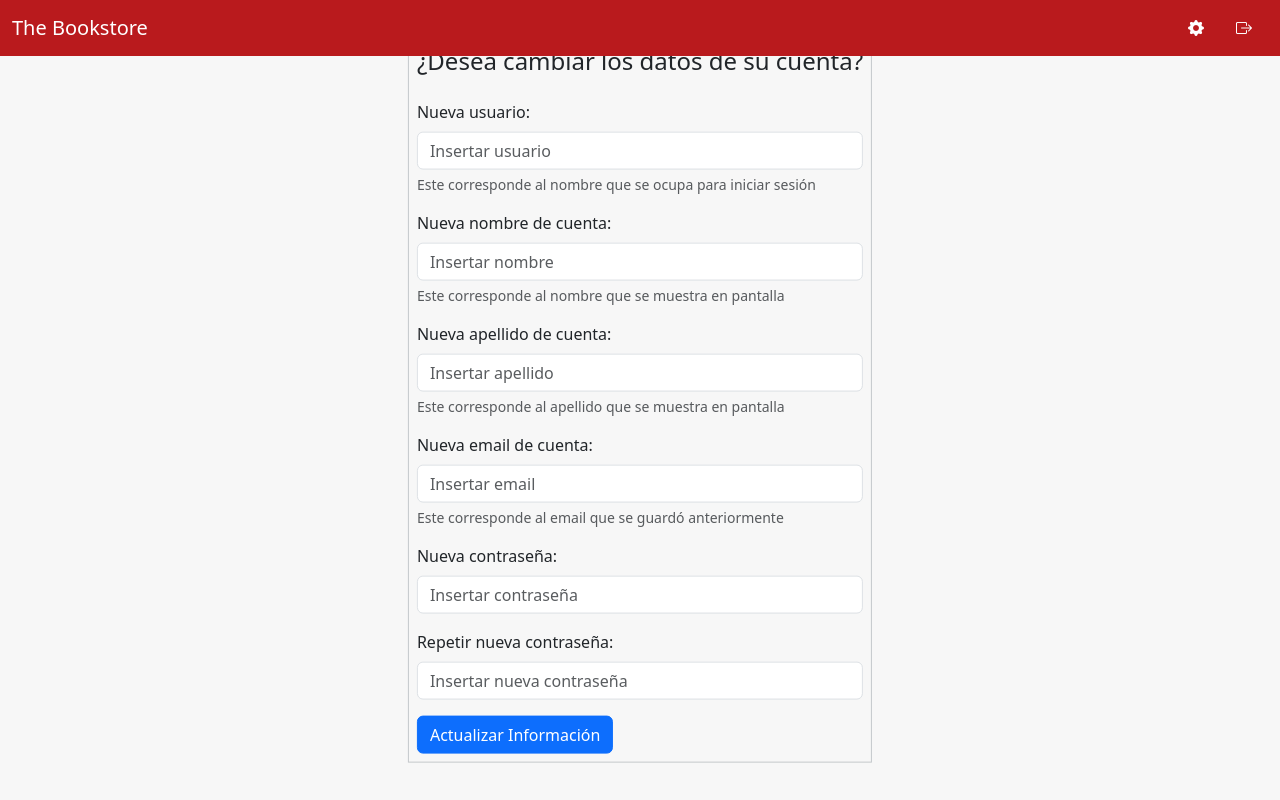
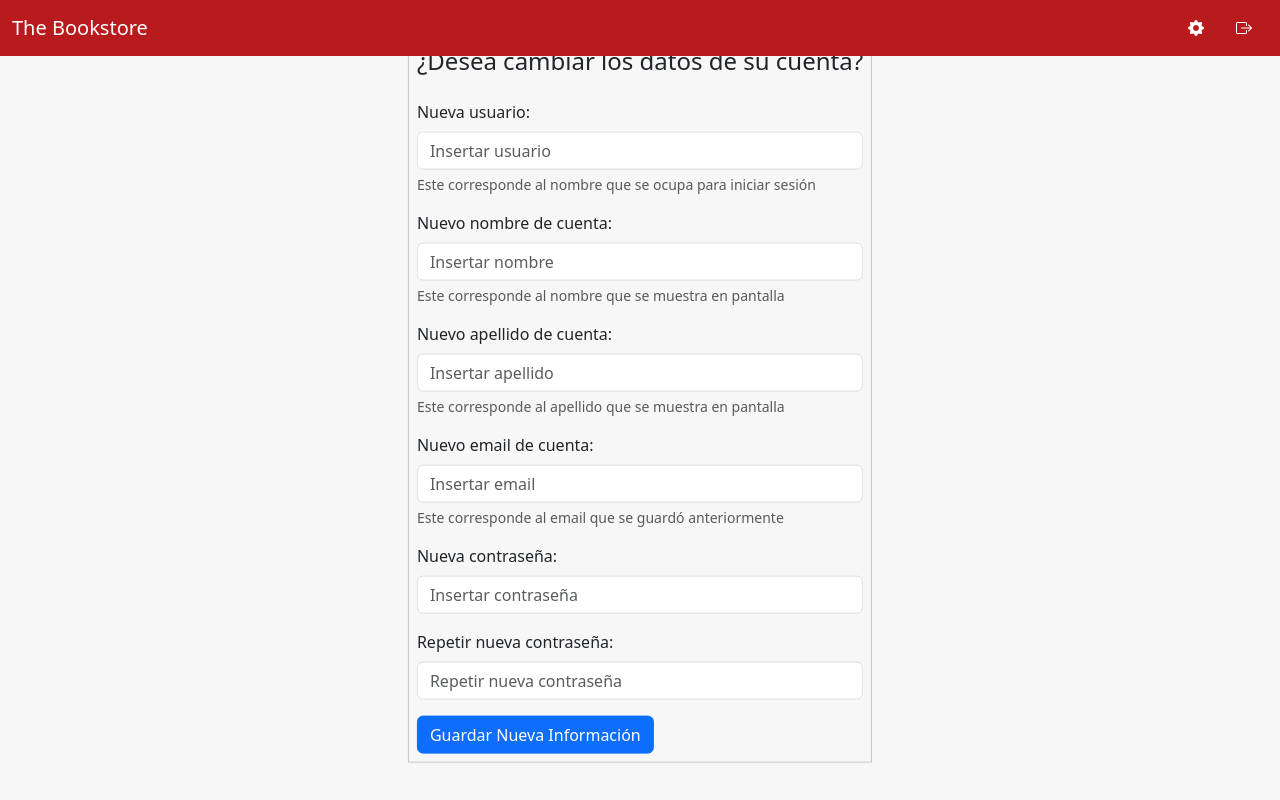
Before and after one commit to lukasvaz/fork-Software-Engineering, a Django app: page /user-data in a window 1280 px wide. Run offline with Django 4.2, Linux system fonts and the light colour scheme.

Commit message:
fix: fixed settings styling grammar

```diff
--- a/web_design/templates/settings.html
+++ b/web_design/templates/settings.html
@@ -19,16 +19,16 @@
                 <div class="form-text">Este corresponde al nombre que se ocupa para iniciar sesión</div>
             </div>
             <div class="mb-3">
-                <label for="new-first_name" class="form-label">Nueva nombre de cuenta:</label>
+                <label for="new-first_name" class="form-label">Nuevo nombre de cuenta:</label>
                 <input type="text" class="form-control" id="new-firs_name" placeholder="Insertar nombre">
                 <div class="form-text">Este corresponde al nombre que se muestra en pantalla</div>
             </div>
             <div class="mb-3">
-                <label for="new-last_name" class="form-label">Nueva apellido de cuenta:</label>
+                <label for="new-last_name" class="form-label">Nuevo apellido de cuenta:</label>
                 <input type="text" class="form-control" id="new-last_name" placeholder="Insertar apellido">
                 <div class="form-text">Este corresponde al apellido que se muestra en pantalla</div>
             </div><div class="mb-3">
-                <label for="new-email" class="form-label">Nueva email de cuenta:</label>
+                <label for="new-email" class="form-label">Nuevo email de cuenta:</label>
                 <input type="text" class="form-control" id="new-last-name" placeholder="Insertar email">
                 <div class="form-text">Este corresponde al email que se guardó anteriormente</div>
             </div>
@@ -38,13 +38,13 @@
             </div>
             <div class="mb-3">
                 <label for="new-confirmpassword" class="form-label">Repetir nueva contraseña:</label>
-                <input type="password" class="form-control" id="new-confirmpassword" placeholder="Insertar nueva contraseña">
+                <input type="password" class="form-control" id="new-confirmpassword" placeholder="Repetir nueva contraseña">
               </div>
             <!-- <div class="mb-3">
                 <label for="new-photo" class="form-label">Nueva foto de perfil:</label>
                 <input type="file" class="form-control" id="new-photo">
             </div> -->
-            <button type="submit" class="btn btn-primary">Actualizar Información</button>
+            <button type="submit" class="btn btn-primary">Guardar Nueva Información</button>
           </form>
     </div>
     <script src="https://cdn.jsdelivr.net/npm/bootstrap@5.3.0/dist/js/bootstrap.bundle.min.js" integrity="sha384-geWF76RCwLtnZ8qwWowPQNguL3RmwHVBC9FhGdlKrxdiJJigb/j/68SIy3Te4Bkz" crossorigin="anonymous"></script>
```
